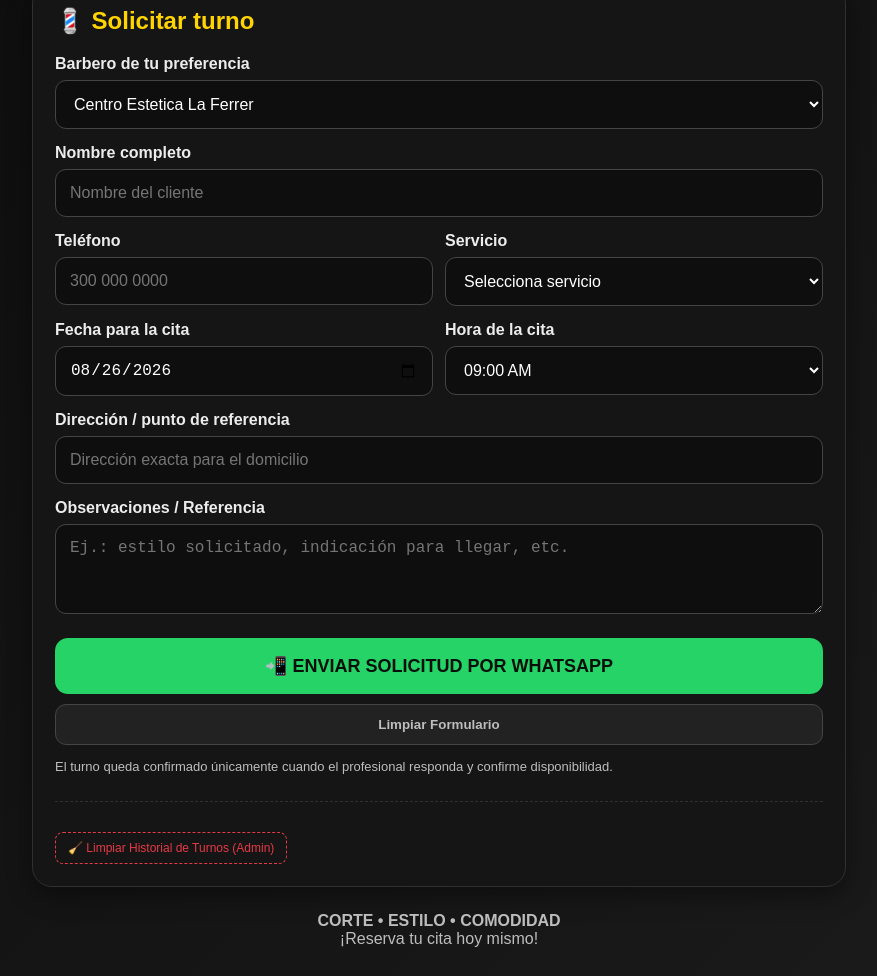
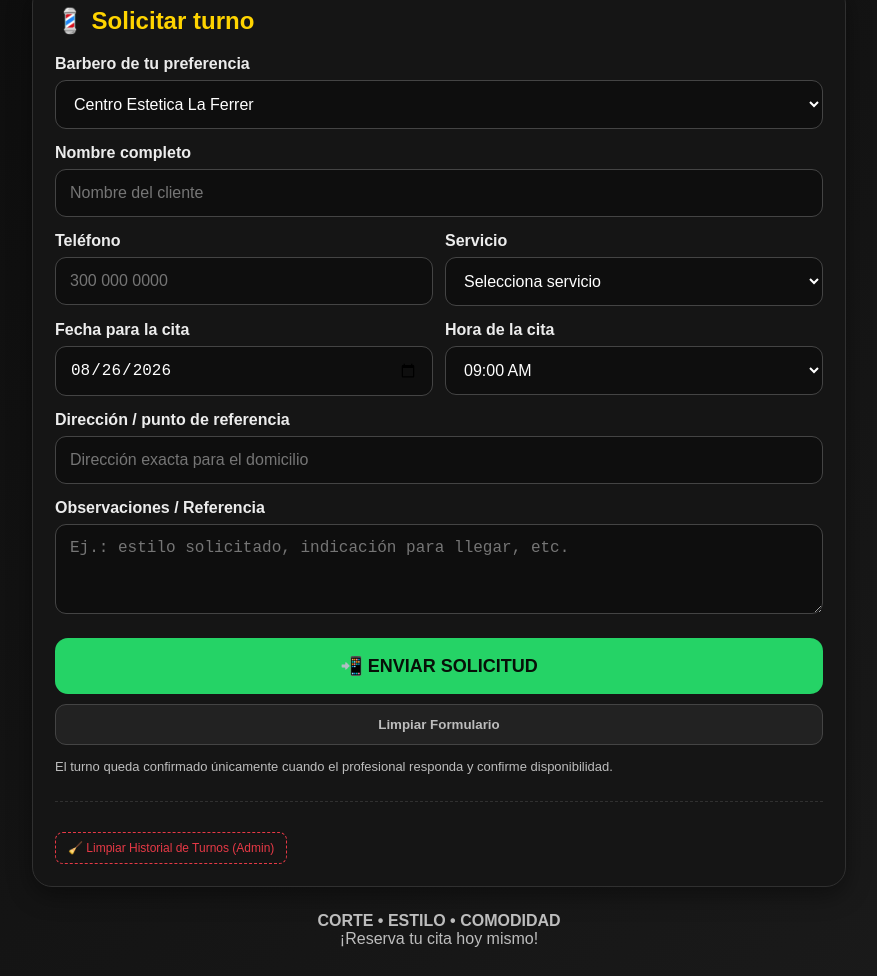
Before and after one commit to Spaservis/Cita, a plain HTML site: page index.html in a window 1280 px wide. Shown: the part 790-1766 px from the top of the page, without its empty margins (201-1078 px from the left). Drawn offline with Linux system fonts and the light colour scheme.

Commit message:
Actualizarindex.html

```diff
--- a/index.html
+++ b/index.html
@@ -586,7 +586,7 @@
           type="submit"
           class="btn-primary"
         >
-          📲 ENVIAR SOLICITUD POR WHATSAPP
+          📲 ENVIAR SOLICITUD
         </button>
 
 
```
